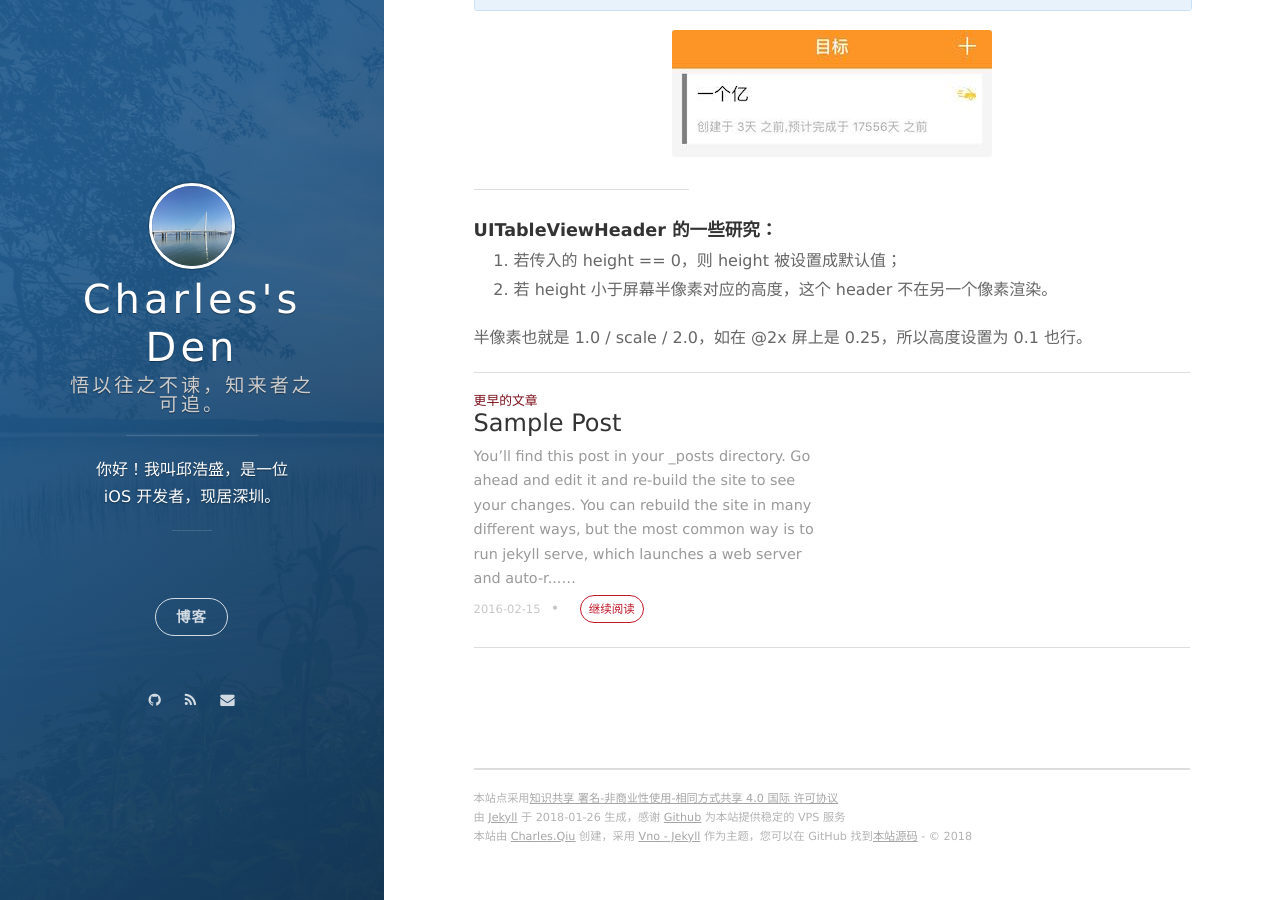
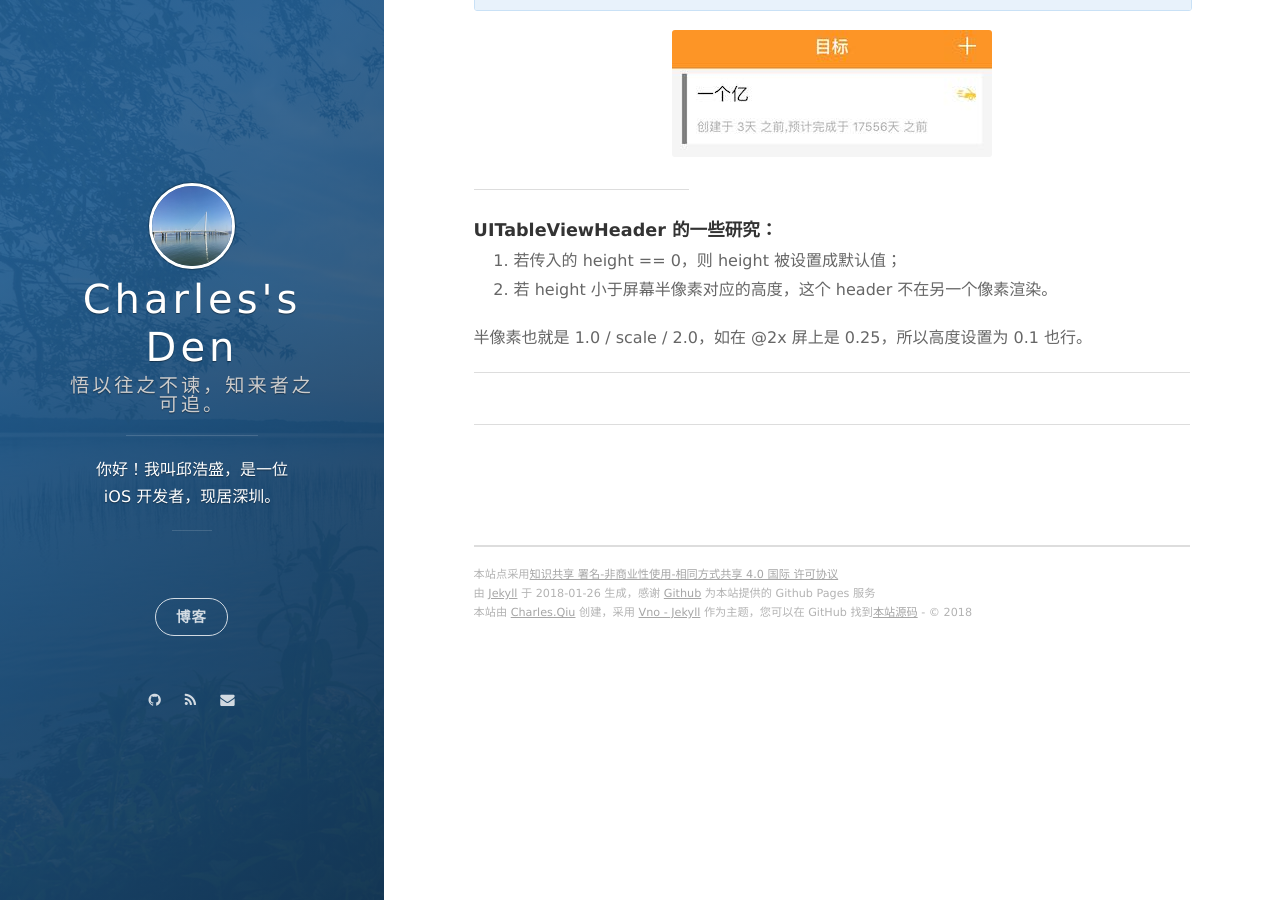
Before and after one commit to CharlesQiu/charlesqiu.github.io, a Jekyll site: the page built from _posts/2018-01-25-tableview-grouped.md, in a window 1280 px wide and 900 px high, scrolled down 693 px. Built offline with Jekyll 4.4.1, drawn with Linux system fonts in a browser that asks for light colours; nearby versions of some CDN libraries.

Commit message:
update。

```diff
--- a/_includes/footer.html
+++ b/_includes/footer.html
@@ -1,7 +1,7 @@
 <section class="footer">
     <footer>
     	<span class="footer__copyright">本站点采用<a href="http://creativecommons.org/licenses/by-nc-sa/4.0/">知识共享 署名-非商业性使用-相同方式共享 4.0 国际 许可协议</a></span>
-        <span class="footer__copyright">由 <a href="https://jekyllrb.com">Jekyll</a> 于 {{ site.time | date: "%F" }} 生成，感谢 <a href="https://www.github.com">Github</a> 为本站提供稳定的 VPS 服务</span>
+        <span class="footer__copyright">由 <a href="https://jekyllrb.com">Jekyll</a> 于 {{ site.time | date: "%F" }} 生成，感谢 <a href="https://www.github.com">Github</a> 为本站提供的 Github Pages 服务</span>
         <span class="footer__copyright">本站{% if site.creator %}由 {{site.creator}} 创建，{% endif %}采用 <a href="https://github.com/CharlesQiu/vno-jekyll">Vno - Jekyll</a> 作为主题，您可以在 GitHub 找到<a href="https://github.com/CharlesQiu/charlesqiu.github.io">本站源码</a> - &copy; {{site.time | date: "%Y"}}</span>
     </footer>
 </section>
--- a/_posts/2016-02-15-sample-post.markdown
+++ /dev/null
@@ -1,25 +0,0 @@
----
-layout: post
-title: Sample Post
-date: 2016-02-15 15:32:24.000000000 +09:00
----
-
-You’ll find this post in your `_posts` directory. Go ahead and edit it and re-build the site to see your changes. You can rebuild the site in many different ways, but the most common way is to run `jekyll serve`, which launches a web server and auto-regenerates your site when a file is updated.
-
-To add new posts, simply add a file in the `_posts` directory that follows the convention `YYYY-MM-DD-name-of-post.ext` and includes the necessary front matter. Take a look at the source for this post to get an idea about how it works.
-
-Jekyll also offers powerful support for code snippets:
-
-{% highlight ruby %}
-def print_hi(name)
-  puts "Hi, #{name}"
-end
-print_hi('Tom')
-#=> prints 'Hi, Tom' to STDOUT.
-{% endhighlight %}
-
-Check out the [Jekyll docs][jekyll-docs] for more info on how to get the most out of Jekyll. File all bugs/feature requests at [Jekyll’s GitHub repo][jekyll-gh]. If you have questions, you can ask them on [Jekyll Talk][jekyll-talk].
-
-[jekyll-docs]: http://jekyllrb.com/docs/home
-[jekyll-gh]:   https://github.com/jekyll/jekyll
-[jekyll-talk]: https://talk.jekyllrb.com/
```
